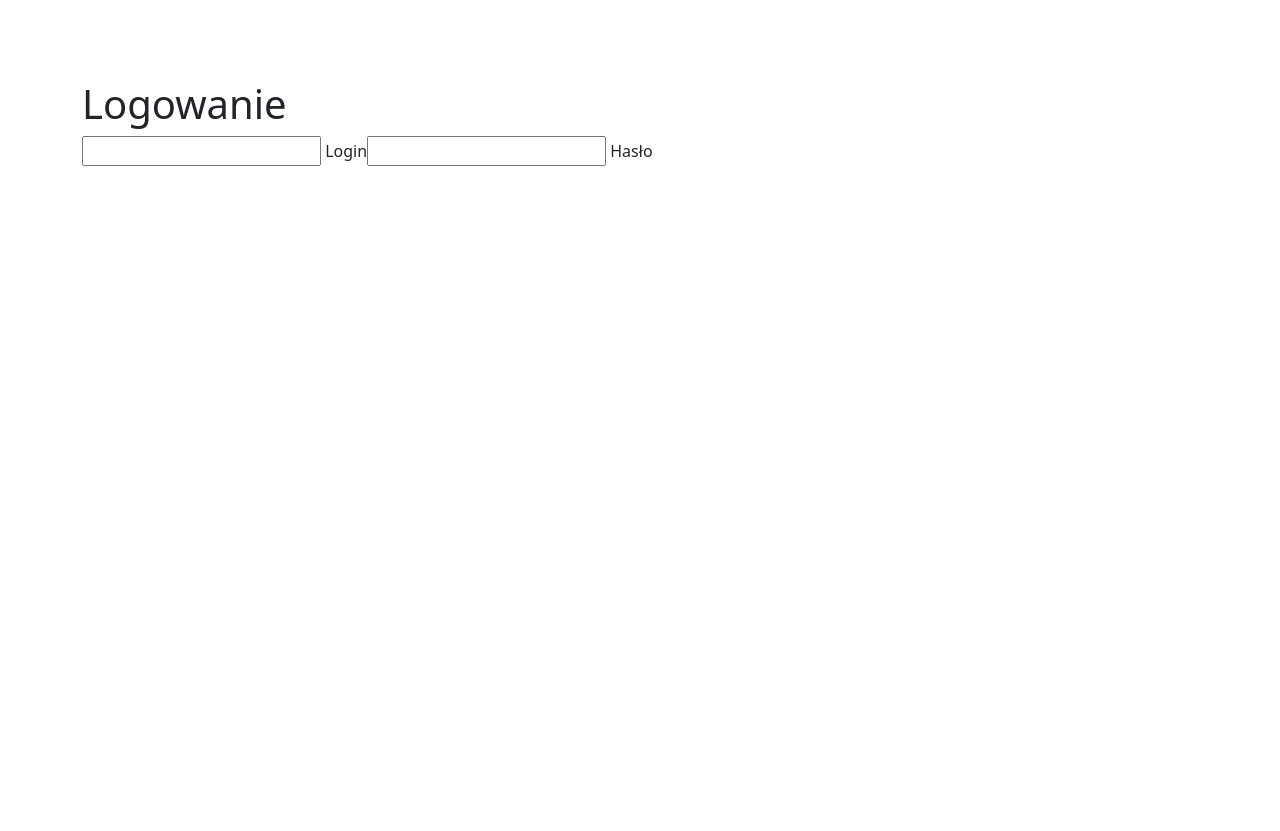
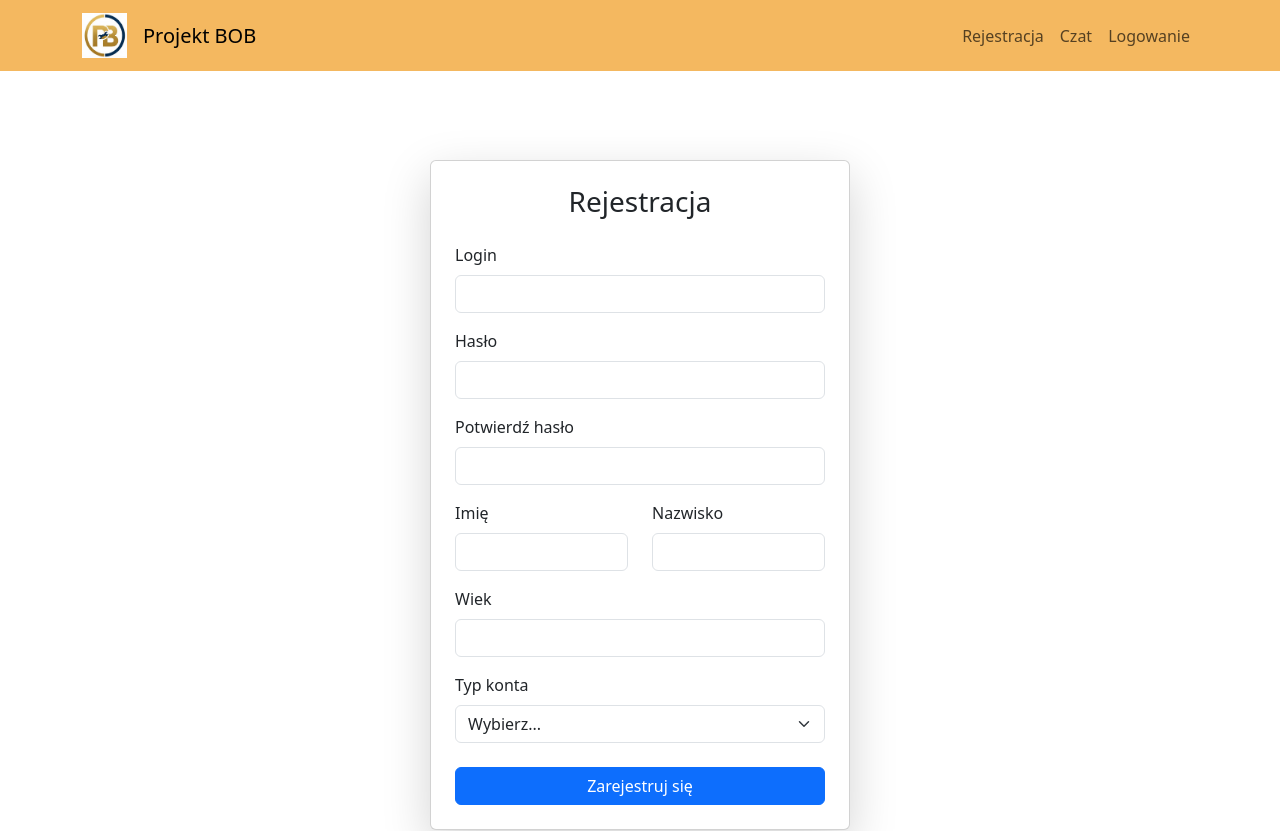
Before and after one commit to Celiek/Bob-Frontend, a React (Vite) app in the folder bob/: page /register in a window 1280 px wide. Shown: the top 831 px of the page. Before the commit the page ends 800 px from the top, so only its background shows below. Built offline with nearby package versions, Linux system fonts and the light colour scheme.

Commit message:
strony rejestracji i zmiana sticky footera z bootstrapowego na cssowy

```diff
--- a/bob/src/components/common/FooterMain.jsx
+++ b/bob/src/components/common/FooterMain.jsx
@@ -6,7 +6,7 @@ import "../css/footer.css"
 const FooterMain = () => {
     return(
     <div className="container-fluid">
-    <footer className="row border-top fixed-bottom" id="customFooter">
+    <footer className="row border-top" id="customFooter">
             <div className="col mb-3 ms-md-4 mt-md-3">
                 <h5>Linki</h5>
                 <ul className="nav flex-column">
--- a/bob/src/components/common/Navbar.jsx
+++ b/bob/src/components/common/Navbar.jsx
@@ -22,7 +22,7 @@ const Navbar = () => {
         <div className="collapse navbar-collapse" id="navbarNav">
           <ul className="navbar-nav ms-auto">
             <li className="nav-item">
-              <Link className="nav-link" to="/galeria">Galeria</Link>
+              <Link className="nav-link" to="/register">Rejestracja</Link>
             </li>
             <li className="nav-item">
               <Link className="nav-link" to="/czat">Czat</Link>
--- /dev/null
+++ b/bob/src/components/css/mainPage.css
@@ -0,0 +1,14 @@
+html, body, #root{
+    height: 100%;
+    margin: 0;
+}
+
+.page-wrapper {
+    min-height: 100%;
+    display: flex;
+    flex-direction: column;
+}
+
+.page-content {
+    flex: 1;
+}
--- /dev/null
+++ b/bob/src/components/css/register.css
@@ -0,0 +1,7 @@
+.form-center {
+    display: flex;
+    justify-content: center;
+    align-items: center;
+    padding-top: 80px;
+    padding-bottom: 80px;
+}
--- a/bob/src/components/css/searchbar.css
+++ b/bob/src/components/css/searchbar.css
@@ -12,11 +12,9 @@
 .carousel-control-prev-icon,
 .carousel-control-next-icon {
     background-image: none;
-    /* wyłącz oryginalną ikonę */
     width: 50px;
     height: 50px;
     background-color: #F4B860;
-    /* kolor strzałki */
     mask-size: contain;
     -webkit-mask-size: contain;
 }
--- a/bob/src/pages/pages/Home.jsx
+++ b/bob/src/pages/pages/Home.jsx
@@ -3,13 +3,19 @@ import FooterMain from "../../components/common/FooterMain.jsx";
 import Searchbar from "../../components/common/SearchBar.jsx";
 import CategorySlider from "../../components/common/CategorySlider.jsx";
 
+import "../../components/css/mainPage.css"
+
 export default function Home() {
-    return(
-        <>
-        <Navbar/>
-        <FooterMain/>
-        <Searchbar/>
-        <CategorySlider/>
-        </>
-    );
+    return (
+    <div className="page-wrapper">
+      <Navbar />
+
+      <main className="page-content">
+        <Searchbar />
+        <CategorySlider />
+      </main>
+
+      <FooterMain />
+    </div>
+  );
 }
--- a/bob/src/pages/pages/Register.jsx
+++ b/bob/src/pages/pages/Register.jsx
@@ -1,13 +1,68 @@
-
+import React from "react";
+import Navbar from "../../components/common/Navbar";
+import FooterMain from "../../components/common/FooterMain";
+import "../../components/css/register.css";
 
 export default function Register() {
     return(
-        <div className="container">
-            <h1>Logowanie</h1>
-            <form action="post">
-                <input type="text" name="login" /> Login
-                <input type="text" name="hasło" id="" /> Hasło
+        <>
+        <Navbar/>
+
+        <div className="container form-wrapper pb-5">
+        <div className = "form-center">
+        <div className="card shadow-lg p-4" style={{ maxWidth: "420px", width: "80%" }}>
+            <h3 className="text-center mb-4">Rejestracja</h3>
+            <form>
+            <div className="mb-3">
+                <label className="form-label">Login</label>
+                <input type="text" className="form-control" name="login" />
+            </div>
+
+            <div className="mb-3">
+                <label className="form-label">Hasło</label>
+                <input type="password" className="form-control" name="password" />
+            </div>
+
+            <div className="mb-3">
+                <label className="form-label">Potwierdź hasło</label>
+                <input type="password" className="form-control" name="password2" />
+            </div>
+
+            <div className="row">
+                <div className="col-md-6 mb-3">
+                <label className="form-label">Imię</label>
+                <input type="text" className="form-control" name="imie" />
+                </div>
+
+                <div className="col-md-6 mb-3">
+                <label className="form-label">Nazwisko</label>
+                <input type="text" className="form-control" name="nazwisko" />
+                </div>
+            </div>
+
+            <div className="mb-3">
+                <label className="form-label">Wiek</label>
+                <input type="number" className="form-control" name="wiek" />
+            </div>
+
+            <div className="mb-4">
+                <label className="form-label">Typ konta</label>
+                <select className="form-select" name="typ_konta">
+                <option value="">Wybierz...</option>
+                <option value="klient">Klient</option>
+                <option value="specjalist">Specjalista</option>
+                </select>
+            </div>
+
+            <button className="btn btn-primary w-100">
+                Zarejestruj się
+            </button>
             </form>
         </div>
+        </div>
+        </div>
+
+        <FooterMain/>
+        </>
     )
 }
```
Also changed, not shown: bob/src/main.jsx (+0 -11 lines).
